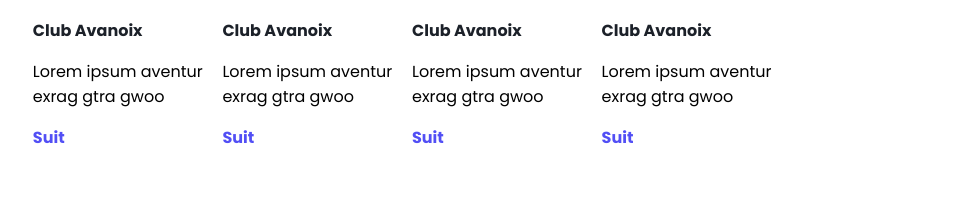
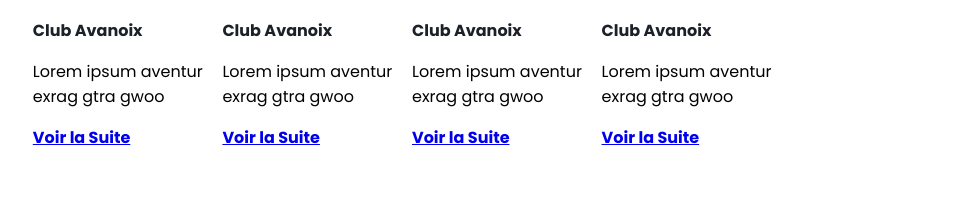
Before and after one commit to chanka1021/FlexZone, a React (Create React App) app: page / in a window 1280 px wide. Shown: the part 1274-1489 px from the top of the page, without its empty margins (228-1181 px from the left). Built offline with nearby package versions, Linux system fonts and the light colour scheme.

Commit message:
making a link to see more of a gym info by sending its id then retreiving it and fetching club data according to the given id

```diff
--- a/src/components/ClubCard.js
+++ b/src/components/ClubCard.js
@@ -1,13 +1,13 @@
 import React from 'react'
 import '../components/styles/ClubCard.css'
-
+import {Link } from "react-router-dom"
 function ClubCard(props) {
   return (
     <div className='ClubCardContainer'>
         <img className='' src={'http://localhost:8000/images/gymImgs/'+props.img} />
         <p className='ClubTitle'>{props.title}</p>
         <p>{props.desc}</p>
-        <p className='suite'>Suit</p>
+        <p className='suite'><Link to={'/clubs/'+props.id}>Voir la Suite</Link></p>
 
     </div>
   )
```
